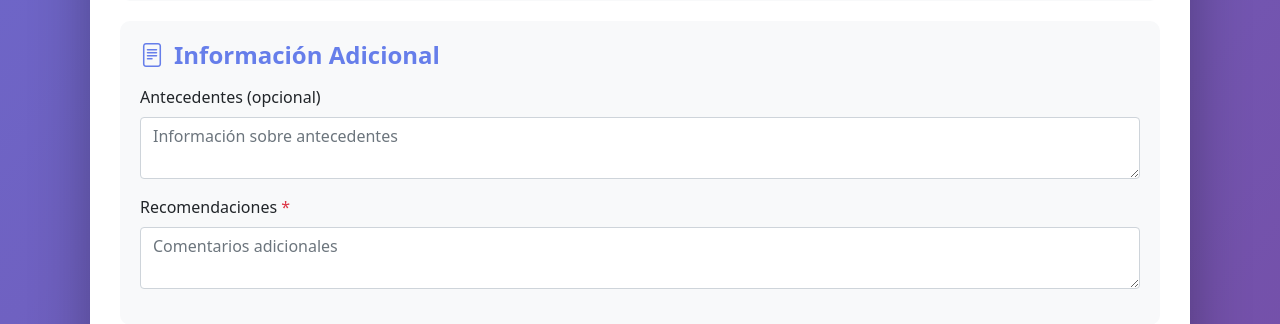
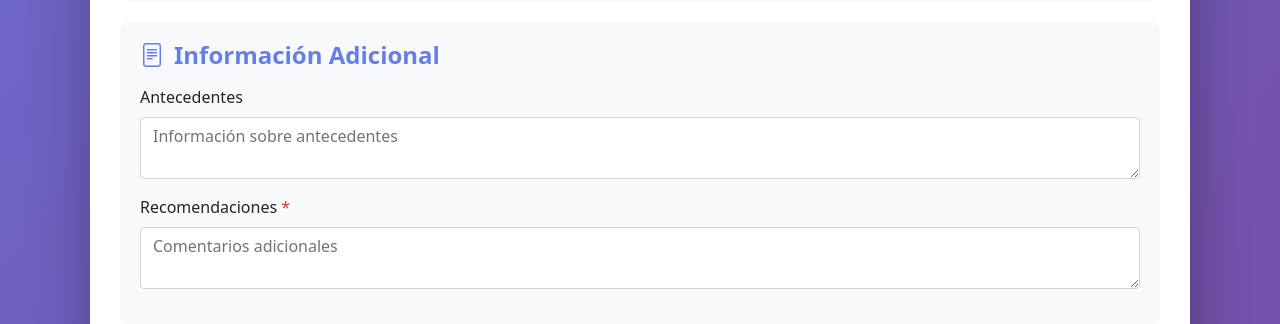
Before and after one commit to JhonieR9/app_servicios, a Flask app: template templates/trabajadores/registro_trabajador.html in a window 1280 px wide. Shown: the part 1932-2256 px from the top of the page. Run offline with Flask 3, Linux system fonts and the light colour scheme; the template is opened without the code that fills it, so the values that code supplies are empty.

Commit message:
Quitar opcional de antecedentes y recomendaciones

```diff
--- a/templates/trabajadores/registro_trabajador.html
+++ b/templates/trabajadores/registro_trabajador.html
@@ -754,7 +754,7 @@
                             <i class="bi bi-file-text"></i> Información Adicional
                         </h4>
                         <div class="mb-3">
-                            <label class="form-label">Antecedentes (opcional)</label>
+                            <label class="form-label">Antecedentes</label>
                             <textarea class="form-control" name="antecedentes" rows="2" placeholder="Información sobre antecedentes"></textarea>
                         </div>
                         <div class="mb-3">
```
